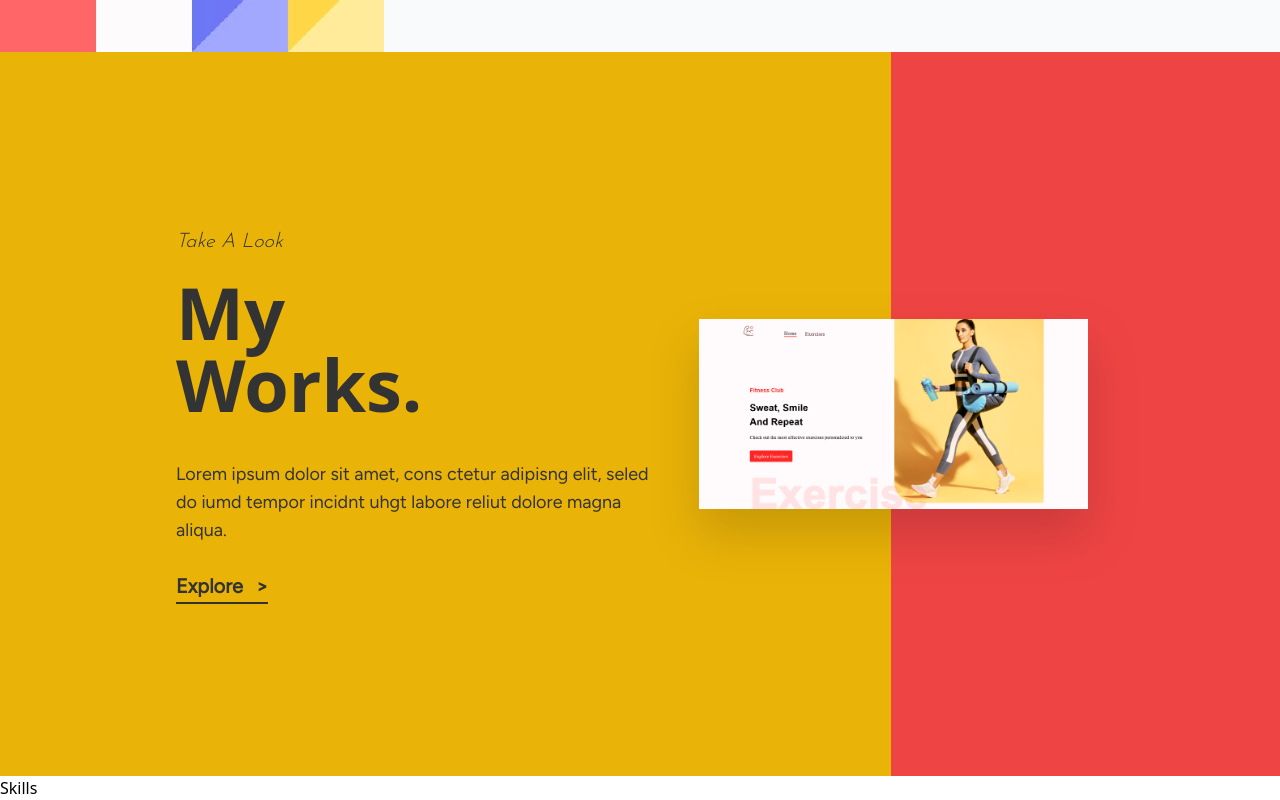
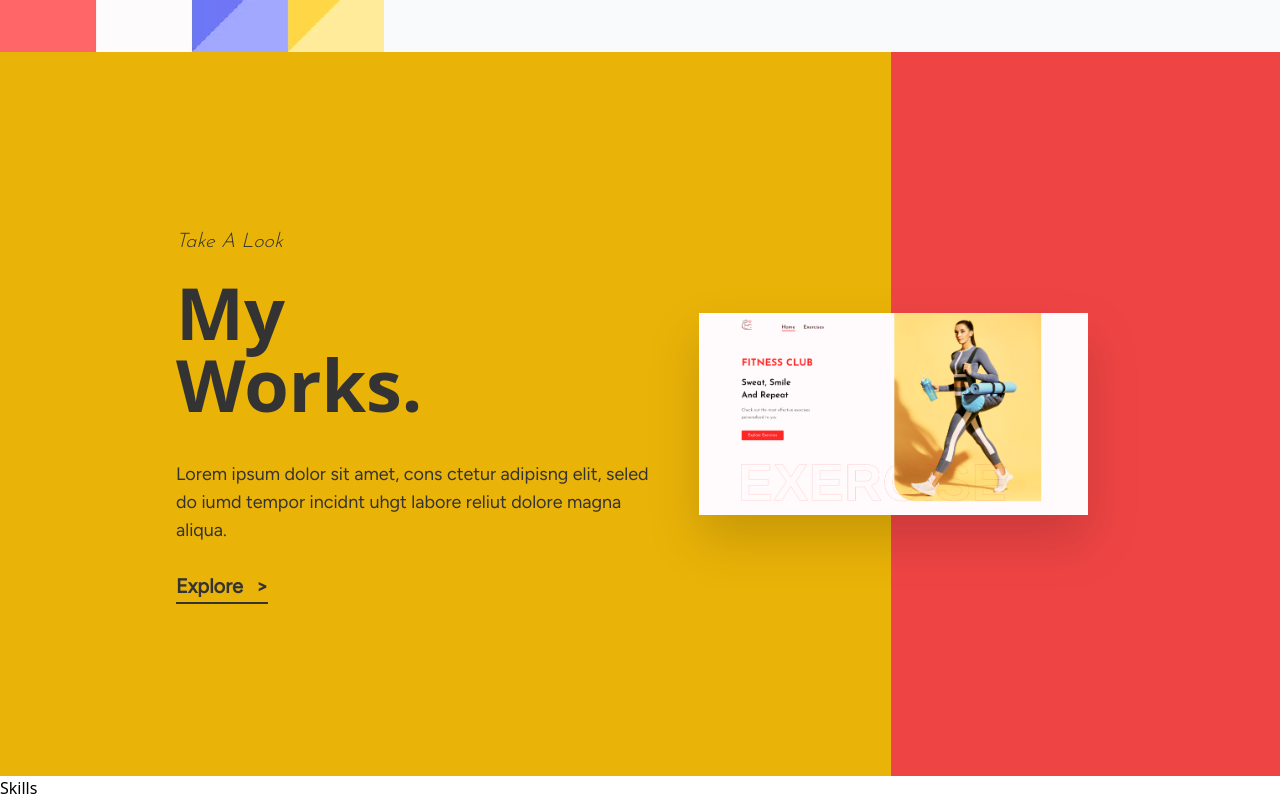
Before and after one commit to just-jhorge/portfolio-v1, a React (Create React App) app: page / in a window 1280 px wide. Shown: the part 1228-2028 px from the top of the page. Built offline with nearby package versions, Linux system fonts and the light colour scheme.

Commit message:
updates and changes

```diff
--- a/src/components/Works.js
+++ b/src/components/Works.js
@@ -30,7 +30,7 @@ const Works = () => {
                 className="lg:relative bg-red-500 lg:w-[50%] flex items-center justify-center p-10 md:p-5"
             >
                 <img
-                    src={require("../assets/golds-gym-small.png")}
+                    src={require("../assets/gym-small.png")}
                     alt=""
                     className="lg:absolute md:-left-32 lg:-left-48 z-30 drop-shadow-2xl"
                 />
```
Also changed, not shown: src/assets/golds-gym-small.png (deleted), src/assets/gym-small.png (added).
